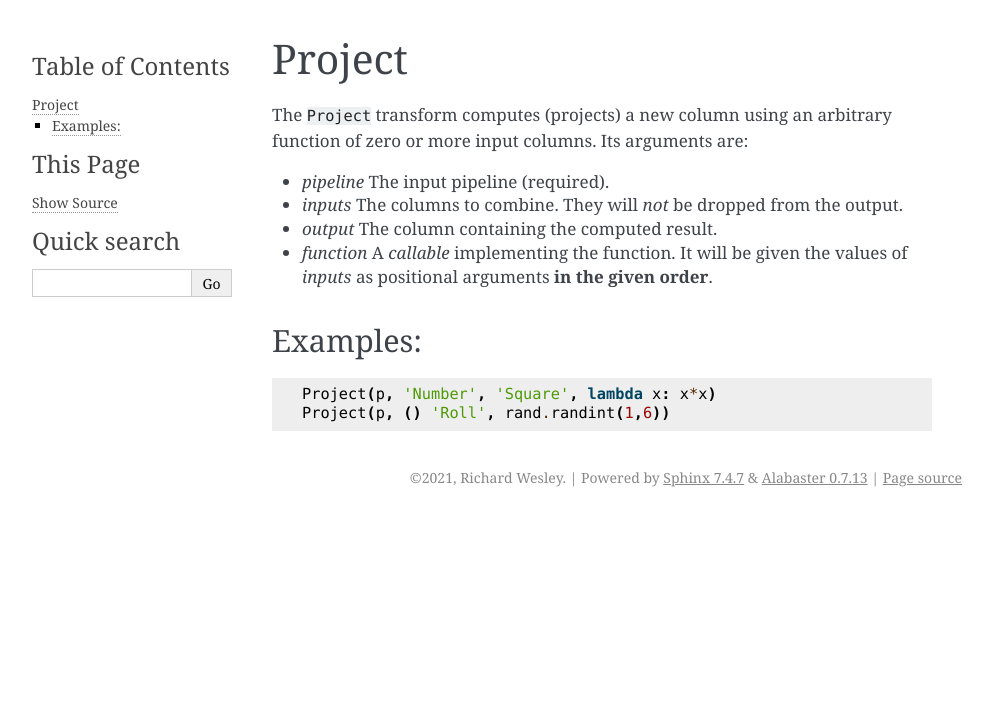
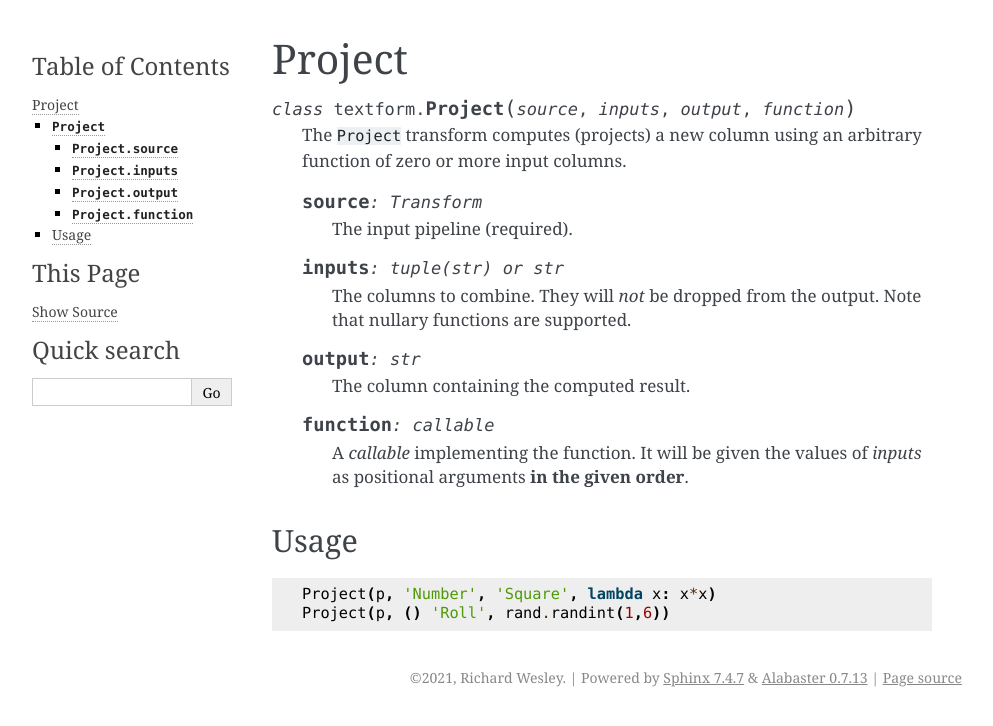
Before and after one commit to hawkfish/textform, a Sphinx documentation site: the page built from docs/transforms/project.rst, in a window 1280 px wide. Shown: the top 726 px of the page, without its empty margins (148-1141 px from the left). Built offline with Sphinx 7.4.7, drawn with Linux system fonts in a browser that asks for light colours.

Commit message:
Document Project with domains

```diff
--- a/docs/transforms/project.rst
+++ b/docs/transforms/project.rst
@@ -1,16 +1,38 @@
 Project
 =======
 
-The ``Project`` transform computes (projects) a new column using an arbitrary function of zero or more input columns. Its arguments are:
+.. py:currentmodule:: textform
 
-* *pipeline* The input pipeline (required).
-* *inputs* The columns to combine. They will *not* be dropped from the output.
-* *output* The column containing the computed result.
-* *function* A *callable* implementing the function.
-  It will be given the values of *inputs* as positional arguments **in the given order**.
+.. py:class:: Project(source, inputs, output, function)
 
-Examples:
-^^^^^^^^^
+    The ``Project`` transform computes (projects) a new column
+    using an arbitrary function of zero or more input columns.
+
+    .. py:attribute:: source
+        :type: Transform
+
+        The input pipeline (required).
+
+    .. py:attribute:: inputs
+        :type: tuple(str) or str
+
+        The columns to combine.
+        They will *not* be dropped from the output.
+        Note that nullary functions are supported.
+
+    .. py:attribute:: output
+        :type: str
+
+        The column containing the computed result.
+
+    .. py:attribute:: function
+        :type: callable
+
+        A *callable* implementing the function.
+        It will be given the values of *inputs* as positional arguments **in the given order**.
+
+Usage
+^^^^^
 
 .. code-block:: python
 
```
